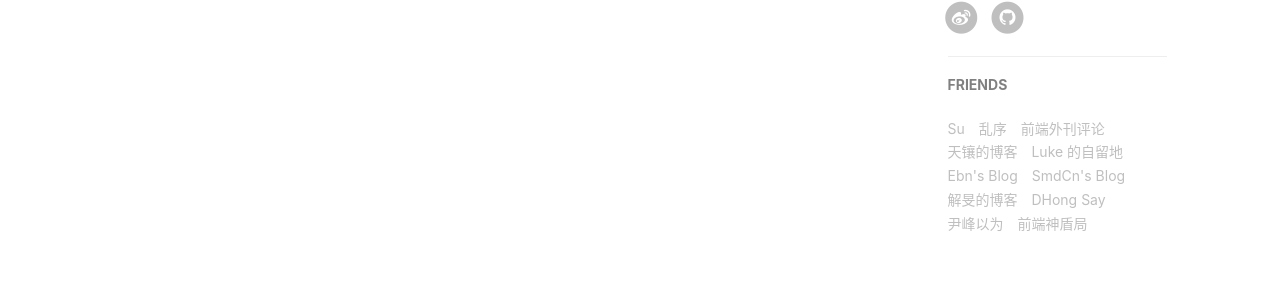
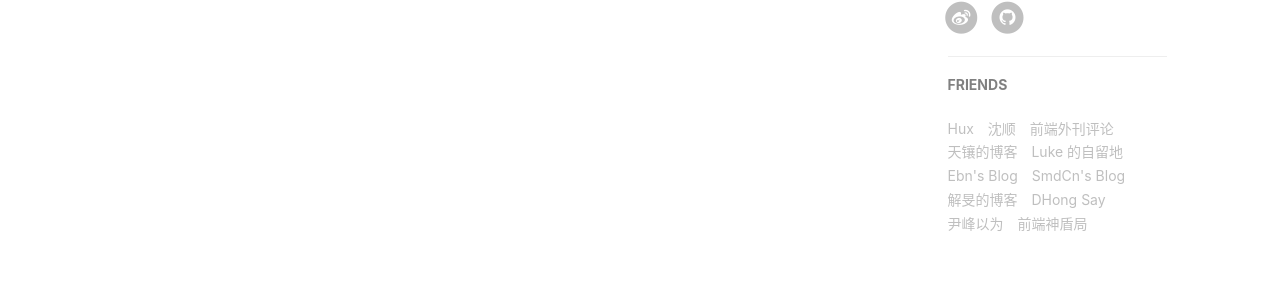
Before and after one commit to chenwenhang/my-blog, a Jekyll site: the page built from about.html, in a window 1280 px wide. Shown: the part 889-1186 px from the top of the page. Built offline with Jekyll 4.4.1, drawn with Linux system fonts in a browser that asks for light colours; nearby versions of some CDN libraries; comment, search, counter and statistics services are not loaded.

Commit message:
Add hyperlink

```diff
--- a/_config.yml
+++ b/_config.yml
@@ -92,11 +92,11 @@
 # Friends
 friends: [
     {
-        title: "Su",
-        href: "http://su.gallery/"
+        title: "Hux",
+        href: "http://huangxuan.me/"
     },{
-        title: "乱序",
-        href: "http://mida.re/"
+        title: "沈顺",
+        href: "https://wss534857356.github.io/"
     },{
         title: "前端外刊评论",
         href: "http://qianduan.guru/"
```
